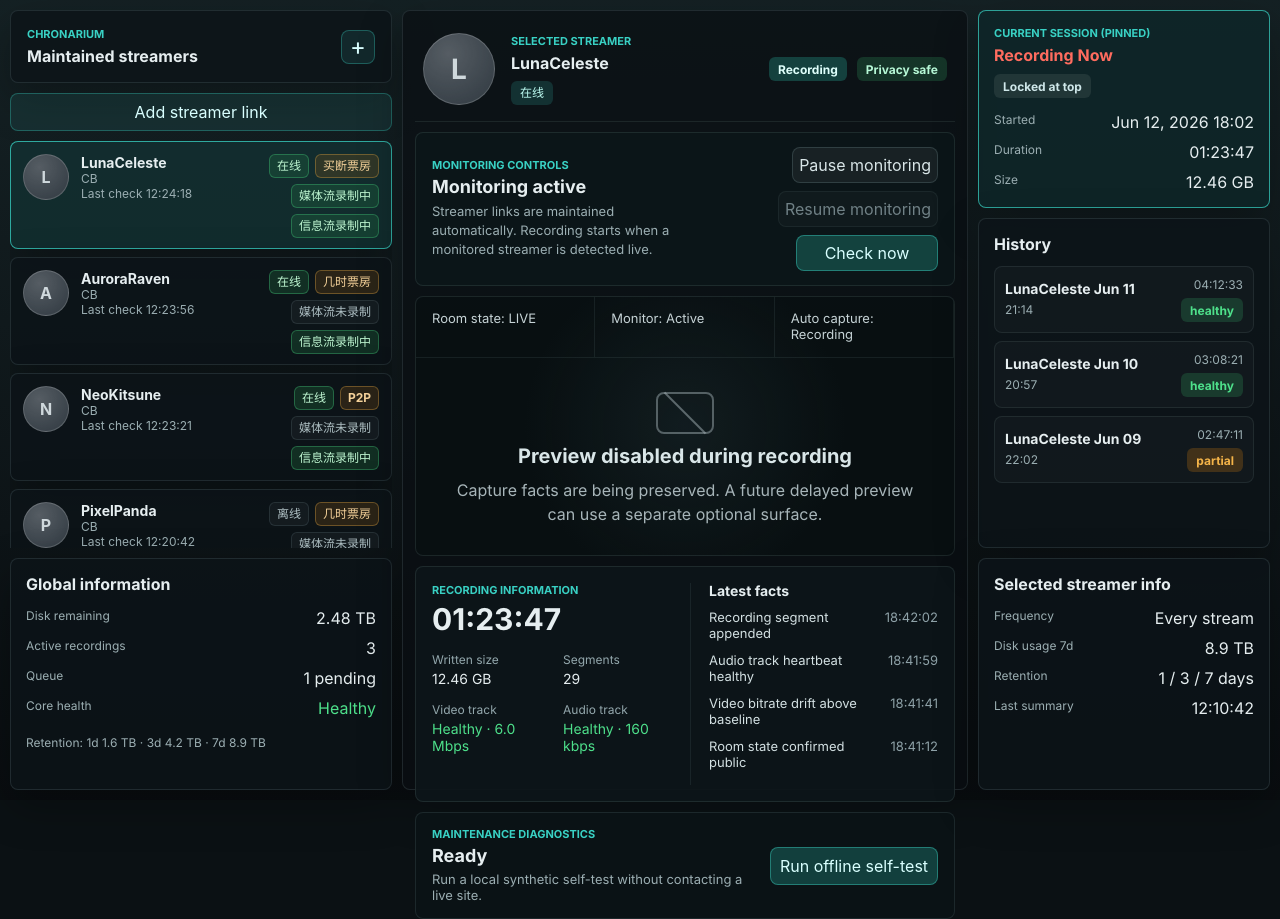
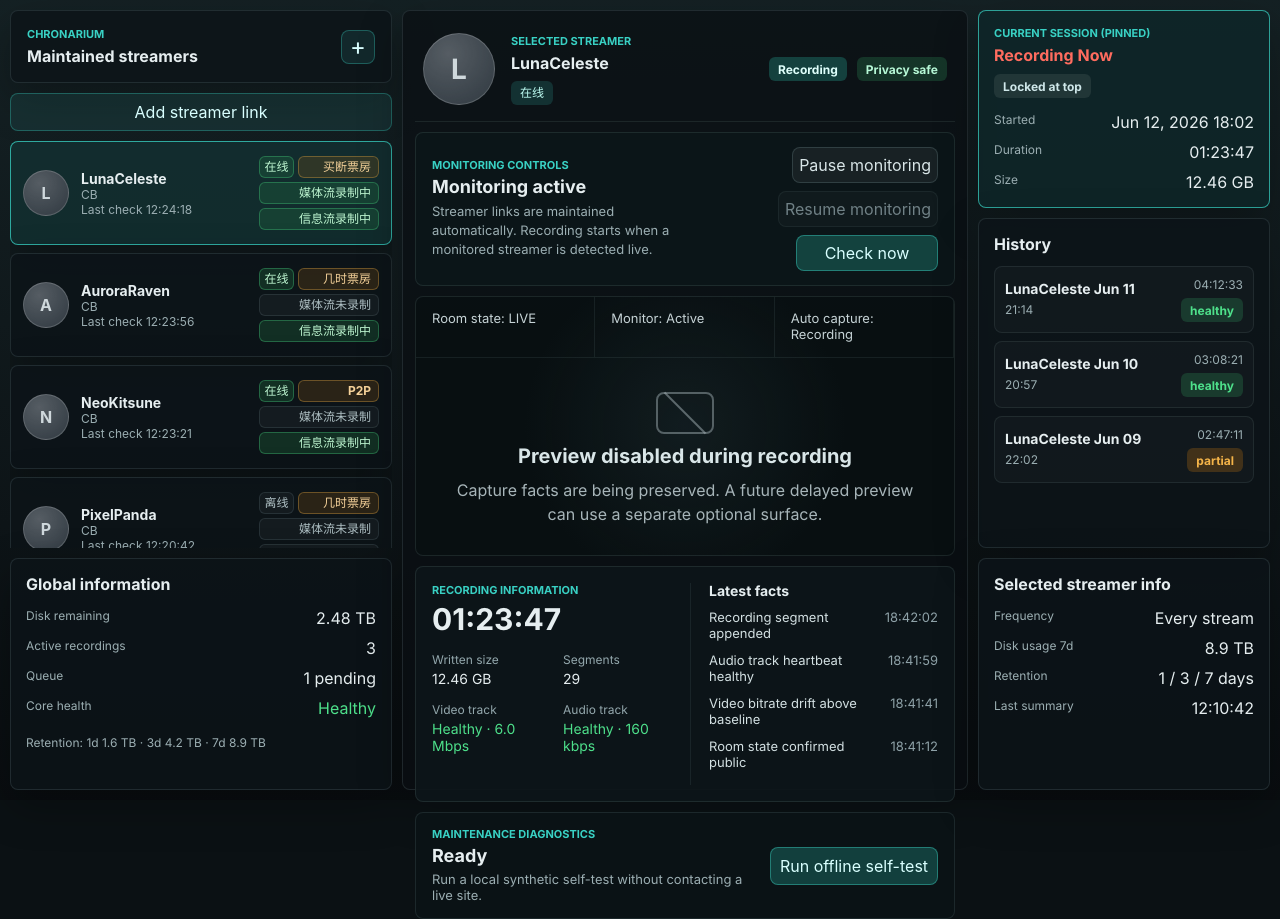
Before and after one commit to grshlogan/Chronarium, a React (Vite) app in the folder apps/desktop/: page / in a window 1280 px wide. Built offline with nearby package versions, Linux system fonts and the light colour scheme.

Commit message:
feat: compact streamer status board

```diff
--- a/apps/desktop/src/App.tsx
+++ b/apps/desktop/src/App.tsx
@@ -96,28 +96,39 @@ export function App(props: AppProps = {}): ReactElement {
                 <span className="site-code">{streamer.site}</span>
                 <small className="last-check">Last check {streamer.lastCheck}</small>
               </div>
-              <div className="streamer-status-lanes" aria-label={`${streamer.name} status`}>
-                <span className={`status-chip ${streamer.status}`}>
+              <div
+                className="streamer-status-board"
+                aria-label={`${streamer.name} recording decision status`}
+              >
+                <span
+                  className={`status-cell availability ${streamer.status}`}
+                  title={describeAvailability(streamer)}
+                >
                   {formatAvailability(streamer)}
                 </span>
-                <span className="status-chip show-mode">
+                <span
+                  className="status-cell show-mode"
+                  title={`票房/秀类型：${formatShowMode(streamer)}`}
+                >
                   {formatShowMode(streamer)}
                 </span>
                 <span
-                  className={`status-chip ${
+                  className={`status-cell stream-state media-stream ${
                     streamer.mediaStreamState === "recording"
                       ? "recording"
                       : "idle"
                   }`}
+                  title={describeMediaStreamState(streamer)}
                 >
                   {formatMediaStreamState(streamer)}
                 </span>
                 <span
-                  className={`status-chip ${
+                  className={`status-cell stream-state information-stream ${
                     streamer.informationStreamState === "recording"
                       ? "recording"
                       : "idle"
                   }`}
+                  title={describeInformationStreamState(streamer)}
                 >
                   {formatInformationStreamState(streamer)}
                 </span>
@@ -416,6 +427,19 @@ function formatAvailability(
   }
 }
 
+function describeAvailability(
+  streamer: RecordingDashboardState["streamers"][number]
+): string {
+  switch (streamer.status) {
+    case "online":
+      return "在线：监控已确认主播在线";
+    case "offline":
+      return "离线：监控已确认主播离线";
+    case "away":
+      return "暂离：主播状态暂离或不可录制";
+  }
+}
+
 function formatShowMode(
   streamer: RecordingDashboardState["streamers"][number]
 ): string {
@@ -439,12 +463,28 @@ function formatMediaStreamState(
     : "媒体流未录制";
 }
 
+function describeMediaStreamState(
+  streamer: RecordingDashboardState["streamers"][number]
+): string {
+  return streamer.mediaStreamState === "recording"
+    ? "媒体流：正在录制"
+    : "媒体流：未录制";
+}
+
 function formatInformationStreamState(
   streamer: RecordingDashboardState["streamers"][number]
 ): string {
   return streamer.informationStreamState === "recording"
     ? "信息流录制中"
     : "信息流未录制";
+}
+
+function describeInformationStreamState(
+  streamer: RecordingDashboardState["streamers"][number]
+): string {
+  return streamer.informationStreamState === "recording"
+    ? "信息流：正在录制"
+    : "信息流：未录制";
 }
 
 function formatSelectedCaptureState(
--- a/apps/desktop/src/styles.css
+++ b/apps/desktop/src/styles.css
@@ -130,10 +130,10 @@ button {
 
 .streamer-card {
   display: grid;
-  grid-template-columns: 46px minmax(96px, 1fr) minmax(164px, 1.18fr);
+  grid-template-columns: 46px minmax(96px, 1fr) 120px;
   gap: 12px;
-  align-items: start;
-  min-height: 108px;
+  align-items: center;
+  min-height: 104px;
   padding: 12px;
   border-radius: 8px;
   width: 100%;
@@ -193,43 +193,64 @@ button {
   font-size: 28px;
 }
 
-.streamer-status-lanes {
-  display: flex;
-  flex-wrap: wrap;
-  justify-content: flex-end;
-  gap: 6px;
+.streamer-status-board {
+  display: grid;
+  grid-template-columns: 35px minmax(0, 1fr);
+  grid-auto-rows: 22px;
+  gap: 4px;
+  width: 120px;
+  justify-self: end;
 }
 
-.status-chip {
+.status-cell {
   display: inline-flex;
   align-items: center;
-  min-height: 24px;
+  justify-content: center;
+  min-width: 0;
+  min-height: 22px;
   border: 1px solid rgba(127, 156, 158, 0.18);
   border-radius: 6px;
-  padding: 3px 7px;
+  padding: 2px 6px;
   color: #cfe0e3;
   background: rgba(255, 255, 255, 0.045);
-  font-size: 11px;
+  font-size: 10px;
   font-weight: 700;
   line-height: 1.2;
   white-space: nowrap;
+  overflow: hidden;
+  text-overflow: ellipsis;
 }
 
-.status-chip.online,
-.status-chip.recording {
+.status-cell.availability {
+  padding-inline: 4px;
+}
+
+.status-cell.show-mode {
+  justify-content: flex-end;
+  padding-inline: 7px;
+}
+
+.status-cell.stream-state {
+  grid-column: 1 / -1;
+  justify-content: flex-end;
+  padding-inline: 7px;
+}
+
+.status-cell.online,
+.status-cell.recording {
   border-color: rgba(72, 215, 130, 0.34);
   color: #bff7d2;
   background: rgba(37, 112, 68, 0.3);
 }
 
-.status-chip.offline,
-.status-chip.idle {
+.status-cell.offline,
+.status-cell.idle {
   color: #afc0c4;
   background: rgba(255, 255, 255, 0.035);
 }
 
-.status-chip.away,
-.status-chip.show-mode {
+.status-cell.away,
+.status-cell.show-mode {
   border-color: rgba(244, 180, 73, 0.32);
   color: #f5d29a;
   background: rgba(132, 85, 23, 0.26);
```
Also changed, not shown: 6 other files (tests, documents, lock files or other folders).
